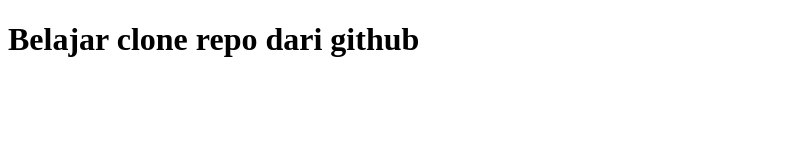
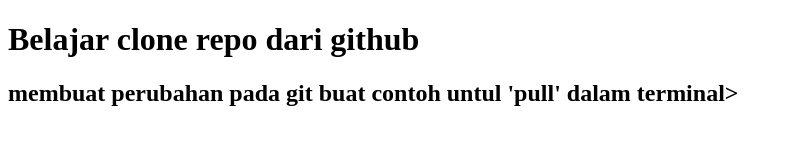
Before and after one commit to abdulghaniasykurthoriq/belajar-niomic, a plain HTML site: page index.html in a window 1280 px wide. Shown: the whole page, without its empty margins (0-793 px from the left). Drawn offline with Linux system fonts and the light colour scheme.

Commit message:
Membuat perubahan pada repositori github

```diff
--- a/index.html
+++ b/index.html
@@ -6,6 +6,7 @@
     </head>
     <body>
         <h1>Belajar clone repo dari github</h1>
+        <h2>membuat perubahan pada git buat contoh untul 'pull' dalam terminal>
 
 
     </body>
```
